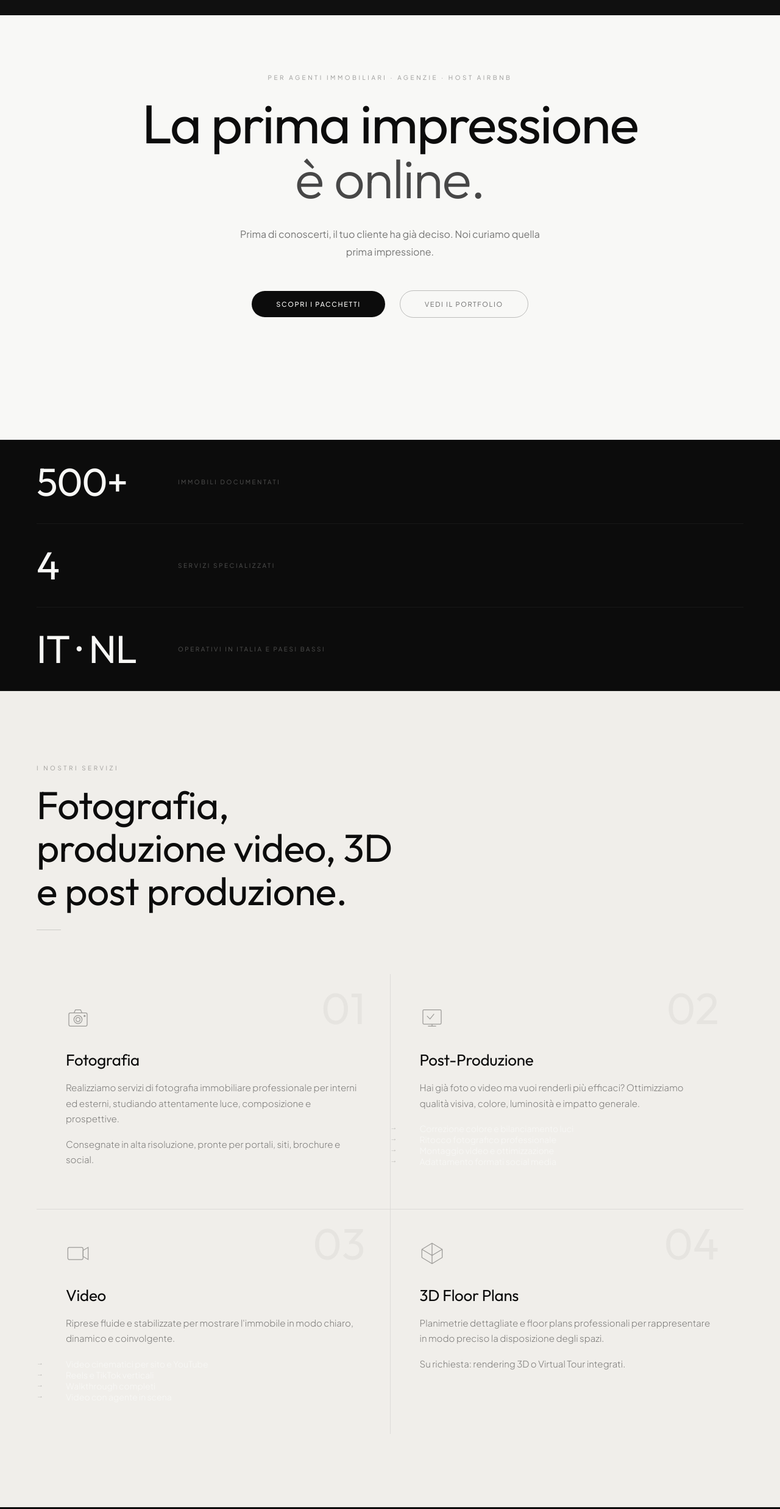
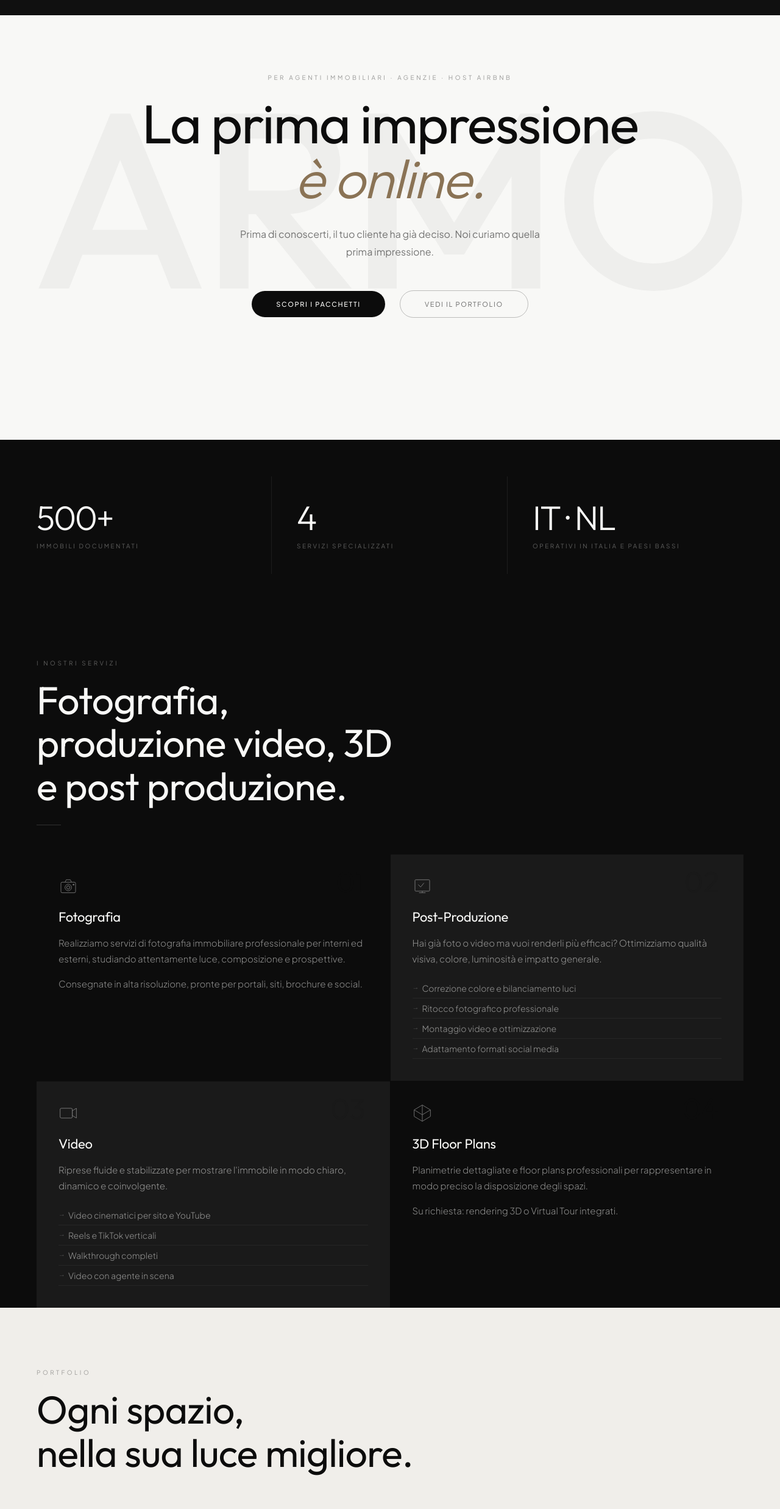
Before and after one commit to adyy44/armovision, a plain HTML site: page index.html in a window 1280 px wide. Shown: the part 79-2553 px from the top of the page at 61% size. Drawn offline with Linux system fonts and the light colour scheme.

Commit message:
Update index.html

```diff
--- a/index.html
+++ b/index.html
@@ -3,7 +3,7 @@
 <head>
 <meta charset="UTF-8">
 <meta name="viewport" content="width=device-width, initial-scale=1.0">
-<title>Armo Vision — Fotografia & Video Immobiliare</title>
+<!-- v5 --><title>Armo Vision — Fotografia & Video Immobiliare</title>
 <link href="https://fonts.googleapis.com/css2?family=Outfit:wght@300;400;500&family=Plus+Jakarta+Sans:wght@300;400;500&display=swap" rel="stylesheet">
 <style>
   :root {
@@ -102,6 +102,21 @@
     background: var(--white);
   }
 
+  .hero-bg::after {
+    content: 'ARMO';
+    position: absolute;
+    font-family: 'Outfit', sans-serif;
+    font-size: 32vw;
+    font-weight: 500;
+    color: rgba(12,12,12,0.04);
+    left: 50%;
+    top: 50%;
+    transform: translate(-50%, -50%);
+    white-space: nowrap;
+    pointer-events: none;
+    letter-spacing: -0.02em;
+  }
+
   @keyframes heroZoom {
     from { transform: scale(1.04); }
     to { transform: scale(1); }
@@ -115,6 +130,7 @@
     max-width: 900px;
     animation: fadeUp 1.2s ease-out 0.3s both;
     text-align: center;
+    margin-top: 0;
   }
 
   @keyframes fadeUp {
@@ -142,8 +158,8 @@
   }
 
   .hero-title em {
-    font-style: normal;
-    color: rgba(12,12,12,0.75);
+    font-style: italic;
+    color: #8a7355;
     font-weight: 300;
   }
 
@@ -235,50 +251,53 @@
   /* ABOUT STRIP */
   .about-strip {
     background: var(--black);
-    padding: 0 60px;
-    display: flex;
-    flex-direction: column;
-    border-top: 1px solid rgba(255,255,255,0.05);
-    border-bottom: 1px solid rgba(255,255,255,0.05);
+    padding: 60px;
+    display: grid;
+    grid-template-columns: repeat(3, 1fr);
+    gap: 1px;
+    background: var(--black);
   }
 
   .stat-item {
     display: flex;
-    align-items: center;
-    gap: 32px;
-    padding: 36px 0;
-    border-bottom: 1px solid rgba(255,255,255,0.05);
+    flex-direction: column;
+    align-items: flex-start;
+    gap: 12px;
+    padding: 40px 40px 40px 0;
+    border-right: 1px solid rgba(255,255,255,0.07);
   }
 
-  .stat-item:last-child { border-bottom: none; }
+  .stat-item:last-child { border-right: none; padding-left: 40px; padding-right: 0; }
+  .stat-item:nth-child(2) { padding-left: 40px; }
 
   .stat-number {
     font-family: 'Outfit', sans-serif;
-    font-size: 64px;
-    font-weight: 400;
+    font-size: 56px;
+    font-weight: 300;
     color: var(--white);
     line-height: 1;
-    letter-spacing: -1px;
-    min-width: 200px;
+    letter-spacing: -2px;
   }
 
   .stat-label {
     font-size: 10px;
     letter-spacing: 0.25em;
     text-transform: uppercase;
-    color: rgba(248,248,246,0.3);
+    color: rgba(248,248,246,0.35);
     font-weight: 400;
   }
 
   /* SERVICES */
-  .services { background: var(--off-white); }
-  .services .section-eyebrow { color: rgba(12,12,12,0.35); }
-  .services .section-title { color: var(--black); }
-  .services .white-line { background: rgba(12,12,12,0.15); }
+  .services { background: var(--black); padding: 80px 60px 0; }
+  .services .section-eyebrow { color: rgba(248,248,246,0.35); }
+  .services .section-title { color: var(--white); }
+  .services .white-line { background: rgba(255,255,255,0.15); }
+  .services .section-body { color: rgba(248,248,246,0.5); }
+  .packages .section-body { color: rgba(12,12,12,0.5); }
 
   .services-header {
     max-width: 600px;
-    margin-bottom: 72px;
+    margin-bottom: 48px;
   }
 
   .services-grid {
@@ -289,14 +308,17 @@
   }
 
   .service-card {
-    background: var(--off-white);
-    padding: 52px 48px;
+    padding: 36px 36px;
     position: relative;
     overflow: hidden;
     transition: background 0.4s;
   }
 
-  .service-card:hover { background: #e8e6e1; }
+  .service-card:nth-child(1) { background: var(--black); }
+  .service-card:nth-child(2) { background: var(--dark-gray); }
+  .service-card:nth-child(3) { background: var(--dark-gray); }
+  .service-card:nth-child(4) { background: var(--black); }
+  .service-card:hover { background: #222; }
 
   .service-card::before {
     content: '';
@@ -304,7 +326,7 @@
     top: 0; left: 0;
     width: 100%;
     height: 1px;
-    background: var(--black);
+    background: var(--white);
     transform: scaleX(0);
     transform-origin: left;
     transition: transform 0.4s;
@@ -314,35 +336,35 @@
 
   .service-num {
     font-family: 'Outfit', sans-serif;
-    font-size: 72px;
+    font-size: 48px;
     font-weight: 400;
-    color: rgba(12,12,12,0.04);
+    color: rgba(12,12,12,0.06);
     position: absolute;
     top: 20px; right: 40px;
     line-height: 1;
   }
 
   .service-icon {
-    width: 40px;
-    height: 40px;
-    margin-bottom: 28px;
-    opacity: 0.35;
-    filter: invert(1);
+    width: 32px;
+    height: 32px;
+    margin-bottom: 16px;
+    opacity: 0.4;
+    filter: none;
   }
 
   .service-title {
     font-family: 'Outfit', sans-serif;
-    font-size: 26px;
+    font-size: 22px;
     font-weight: 400;
     margin-bottom: 16px;
-    color: var(--black);
+    color: var(--white);
     letter-spacing: -0.3px;
   }
 
   .service-text {
     font-size: 15px;
     line-height: 1.7;
-    color: rgba(12,12,12,0.5);
+    color: rgba(248,248,246,0.55);
     margin-bottom: 16px;
   }
 
@@ -350,19 +372,26 @@
 
   .service-list li {
     font-size: 14px;
+    color: rgba(248,248,246,0.55);
+    padding: 7px 0;
+    border-bottom: 1px solid rgba(255,255,255,0.05);
+    padding-left: 16px;
+    position: relative;
   }
 
   .service-list li::before {
     content: '→';
     position: absolute;
     left: 0;
-    color: rgba(12,12,12,0.25);
+    color: rgba(248,248,246,0.25);
     font-size: 11px;
   }
 
   /* PORTFOLIO */
-  .portfolio { background: #0c0c0c; padding: 100px 0 0; }
+  .portfolio { background: var(--off-white); padding: 100px 0 0; }
   .portfolio-header { padding: 0 60px; margin-bottom: 60px; display: flex; justify-content: space-between; align-items: flex-end; }
+  .portfolio .section-eyebrow { color: rgba(12,12,12,0.35); }
+  .portfolio .section-title { color: var(--black); }
 
   .portfolio-tabs {
     padding: 0 60px;
@@ -374,13 +403,13 @@
 
   .portfolio-tab {
     padding: 12px 32px; font-size: 10px; letter-spacing: 0.2em; text-transform: uppercase;
-    background: transparent; border: 1px solid rgba(248,248,246,0.2);
-    color: rgba(248,248,246,0.4); cursor: pointer; transition: all 0.3s;
+    background: transparent; border: 1px solid rgba(12,12,12,0.2);
+    color: rgba(12,12,12,0.4); cursor: pointer; transition: all 0.3s;
     font-family: 'Plus Jakarta Sans', sans-serif; font-weight: 400; border-radius: 100px;
   }
 
-  .portfolio-tab.active { color: var(--black); background: var(--white); border-color: var(--white); }
-  .portfolio-tab:hover:not(.active) { color: rgba(248,248,246,0.8); border-color: rgba(248,248,246,0.4); }
+  .portfolio-tab.active { color: var(--white); background: var(--black); border-color: var(--black); }
+  .portfolio-tab:hover:not(.active) { color: rgba(12,12,12,0.8); border-color: rgba(12,12,12,0.4); }
 
   .portfolio-panel { display: none; }
   .portfolio-panel.active { display: block; }
@@ -413,7 +442,7 @@
 
   .photo-overlay {
     position: absolute; inset: 0;
-    background: rgba(12,12,12,0.4);
+    background: rgba(12,12,12,0.35);
     opacity: 0; transition: opacity 0.4s;
     display: flex; align-items: flex-end; padding: 20px;
   }
@@ -445,7 +474,7 @@
   .lightbox-counter { position: absolute; bottom: 28px; left: 50%; transform: translateX(-50%); font-size: 10px; letter-spacing: 0.2em; color: rgba(248,248,246,0.3); }
 
   /* 3D Grid */
-  .floor-grid-wrap { padding: 40px 60px; background: #f5f5f3; }
+  .floor-grid-wrap { padding: 40px 60px; background: var(--off-white); }
   .floor-grid { display: grid; grid-template-columns: repeat(4, 1fr); gap: 12px; }
   .floor-item { background: #fff; overflow: hidden; border: 1px solid #e8e8e8; }
   .floor-item:hover { transform: translateY(-2px); transition: transform 0.3s; }
@@ -476,6 +505,22 @@
     background: #e8e6e1;
   }
 
+  .package-card.featured .package-name,
+  .package-card.featured .package-tagline,
+  .package-card.featured .package-features li,
+  .package-card.featured .package-footer { color: var(--black); }
+
+  .package-features li {
+    font-size: 15px;
+    color: var(--black);
+    font-weight: 400;
+    padding: 10px 0;
+    border-bottom: 1px solid rgba(12,12,12,0.1);
+    padding-left: 20px;
+    position: relative;
+    line-height: 1.5;
+  }
+
   .package-card.featured::after {
     content: 'CONSIGLIATO';
     position: absolute;
@@ -491,8 +536,8 @@
 
   .package-name {
     font-family: 'Outfit', sans-serif;
-    font-size: 26px;
-    font-weight: 400;
+    font-size: 28px;
+    font-weight: 600;
     margin-bottom: 8px;
     color: var(--black);
     letter-spacing: -0.3px;
@@ -500,7 +545,7 @@
 
   .package-tagline {
     font-size: 10px;
-    color: rgba(12,12,12,0.35);
+    color: rgba(12,12,12,0.55);
     letter-spacing: 0.15em;
     margin-bottom: 32px;
     text-transform: uppercase;
@@ -508,28 +553,19 @@
 
   .package-features { list-style: none; }
 
-  .package-features li {
-    font-size: 14px;
-    color: rgba(12,12,12,0.5);
-    padding: 8px 0;
-    border-bottom: 1px solid rgba(12,12,12,0.06);
-    padding-left: 18px;
-    position: relative;
-    line-height: 1.5;
-  }
 
   .package-features li::before {
     content: '✓';
     position: absolute;
     left: 0;
-    color: rgba(12,12,12,0.3);
+    color: rgba(12,12,12,0.5);
     font-size: 10px;
   }
 
   .package-footer {
     margin-top: 32px;
     font-size: 12px;
-    color: rgba(12,12,12,0.3);
+    color: rgba(12,12,12,0.5);
     font-style: italic;
     line-height: 1.6;
   }
@@ -561,7 +597,7 @@
   .why-item-title {
     font-family: 'Outfit', sans-serif;
     font-size: 20px;
-    font-weight: 400;
+    font-weight: 500;
     color: var(--white);
     margin-bottom: 10px;
     letter-spacing: -0.2px;
@@ -570,7 +606,7 @@
   .why-item-text {
     font-size: 15px;
     line-height: 1.8;
-    color: rgba(248,248,246,0.45);
+    color: rgba(248,248,246,0.75);
   }
 
   /* CONTACT */
@@ -1114,16 +1150,16 @@
     if (tab === '3d') {
       fotoPanel.style.display = 'none';
       threeDPanel.style.display = 'block';
-      portfolio.style.background = '#f5f5f3';
+      portfolio.style.background = 'var(--off-white)';
       if (eyebrow) eyebrow.style.color = 'rgba(12,12,12,0.35)';
-      if (title) title.style.color = '#0c0c0c';
-      if (tabs) tabs.style.filter = 'invert(1)';
+      if (title) title.style.color = 'var(--black)';
+      if (tabs) tabs.style.filter = '';
     } else {
       fotoPanel.style.display = 'block';
       threeDPanel.style.display = 'none';
-      portfolio.style.background = '#0c0c0c';
-      if (eyebrow) eyebrow.style.color = '';
-      if (title) title.style.color = '';
+      portfolio.style.background = 'var(--off-white)';
+      if (eyebrow) eyebrow.style.color = 'rgba(12,12,12,0.35)';
+      if (title) title.style.color = 'var(--black)';
       if (tabs) tabs.style.filter = '';
     }
   }
```
